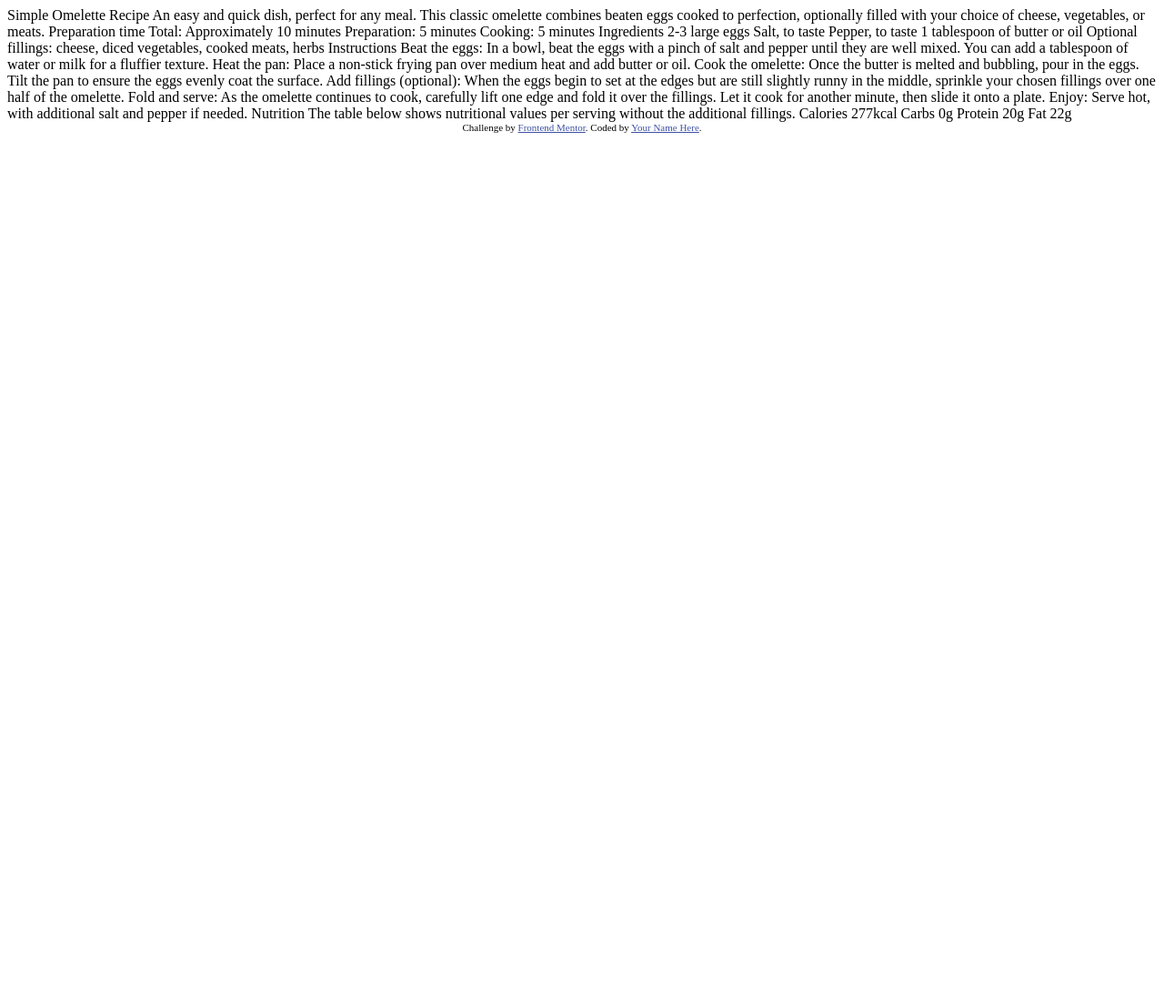
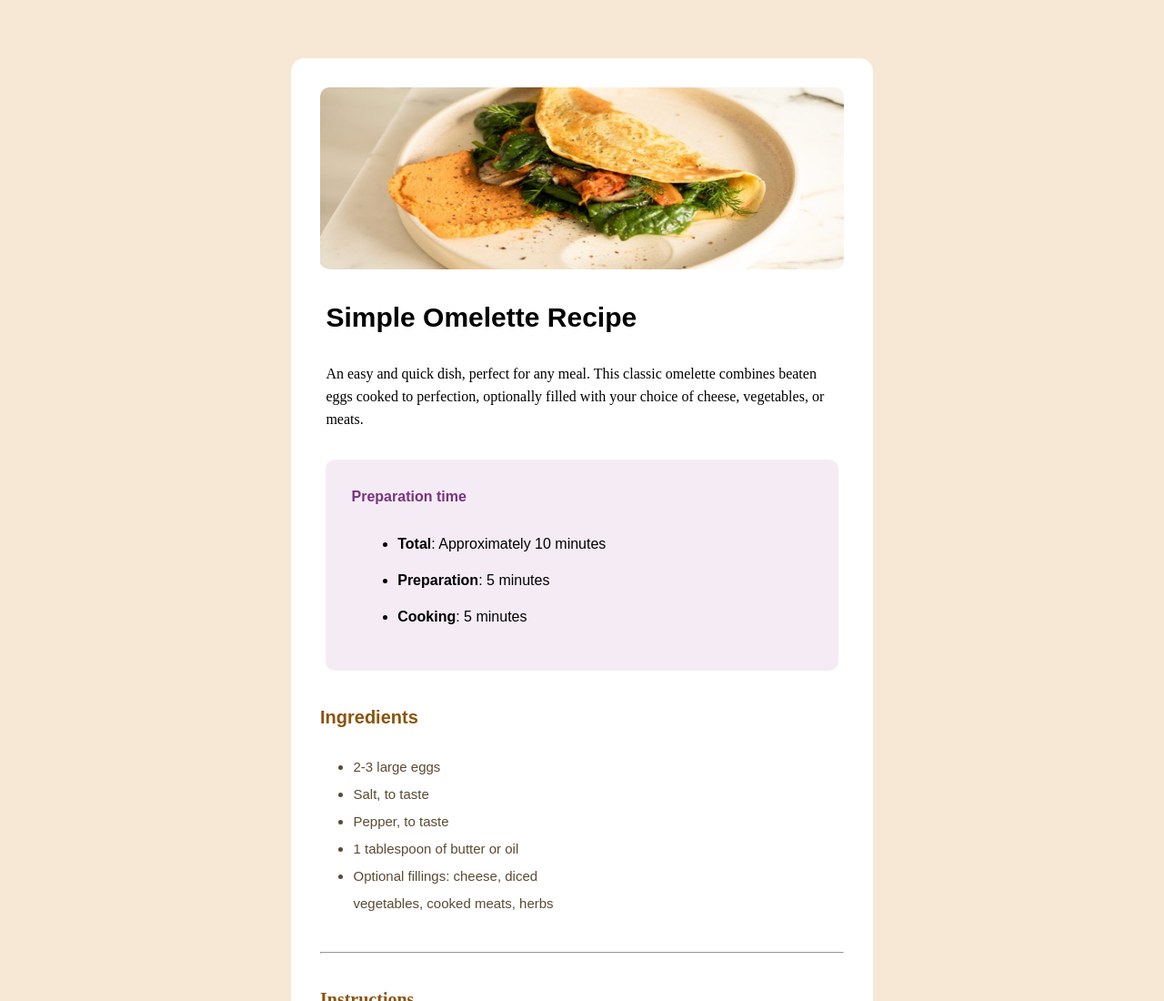
Before and after one commit to latifa-wakili/Recipe-page, a plain HTML site: page index.html in a window 1280 px wide. Shown: the top 1100 px of the page at 91% size. Before the commit the page ends 800 px from the top, so only its background shows below. Drawn offline with Linux system fonts and the light colour scheme.

Commit message:
added responsive

```diff
--- a/index.html
+++ b/index.html
@@ -3,11 +3,9 @@
 <head>
   <meta charset="UTF-8">
   <meta name="viewport" content="width=device-width, initial-scale=1.0"> <!-- displays site properly based on user's device -->
-
   <link rel="icon" type="image/png" sizes="32x32" href="./assets/images/favicon-32x32.png">
-
   <title>Frontend Mentor | Recipe page</title>
-
+  <link rel="stylesheet" href="style.css">
   <!-- Feel free to remove these styles or customise in your own stylesheet 👍 -->
   <style>
     .attribution { font-size: 11px; text-align: center; }
@@ -15,59 +13,77 @@
   </style>
 </head>
 <body>
+ <div class="container">
+<img src="./assets/images/image-omelette.jpeg" alt="">
+<h1>Simple Omelette Recipe</h1>
+<div class="discription">
+  <p>An easy and quick dish, perfect for any meal. This classic omelette combines beaten eggs cooked
+    to perfection, optionally filled with your choice of cheese, vegetables, or meats.</p>
+</div>
+<div class="prepration-time">
+  <h2 id="time">Preparation time</h2>
+<div id="ul"><ul >
+  <li><span>Total</span>: Approximately 10 minutes</li>
+  <li><span>Preparation</span>: 5 minutes</li>
+  <li><span>Cooking</span>: 5 minutes</li>
+</ul></div>
+</div>
 
-  Simple Omelette Recipe
-
-  An easy and quick dish, perfect for any meal. This classic omelette combines beaten eggs cooked
-  to perfection, optionally filled with your choice of cheese, vegetables, or meats.
-
-  Preparation time
-
-  Total: Approximately 10 minutes
-  Preparation: 5 minutes
-  Cooking: 5 minutes
-
-  Ingredients
-
-  2-3 large eggs
-  Salt, to taste
-  Pepper, to taste
-  1 tablespoon of butter or oil
-  Optional fillings: cheese, diced vegetables, cooked meats, herbs
-
-  Instructions
-
-  Beat the eggs: In a bowl, beat the eggs with a pinch of salt and pepper until they are well mixed.
-  You can add a tablespoon of water or milk for a fluffier texture.
-
-  Heat the pan: Place a non-stick frying pan over medium heat and add butter or oil.
-
-  Cook the omelette: Once the butter is melted and bubbling, pour in the eggs. Tilt the pan to ensure
-  the eggs evenly coat the surface.
-
-  Add fillings (optional): When the eggs begin to set at the edges but are still slightly runny in the
-  middle, sprinkle your chosen fillings over one half of the omelette.
-
-  Fold and serve: As the omelette continues to cook, carefully lift one edge and fold it over the
-  fillings. Let it cook for another minute, then slide it onto a plate.
-
-  Enjoy: Serve hot, with additional salt and pepper if needed.
-
-  Nutrition
-
-  The table below shows nutritional values per serving without the additional fillings.
-
-  Calories
-  277kcal
-
-  Carbs
-  0g
-
-  Protein
-  20g
-
-  Fat
-  22g
+<div class="Ingredients">
+  <h2 class="Ingredients-title">Ingredients</h2>
+  <div class="ul-2">
+    <ul>
+      <li>2-3 large eggs</li>
+      <li>Salt, to taste</li>
+      <li>Pepper, to taste</li>
+      <li>1 tablespoon of butter or oil</li>
+      <li>Optional fillings: cheese, diced vegetables, cooked meats, herbs</li>
+    </ul>
+  </div>
+</div>
+<hr>
+<div class="Instructions">
+  <h2 id="Instructions-title">Instructions</h2>
+  <div class="ol">
+    <ol>
+      <li><span>Beat the eggs</span>: In a bowl, beat the eggs with a pinch of salt and pepper until they are well mixed.
+        You can add a tablespoon of water or milk for a fluffier texture.</li>
+      <li> <span>Heat the pan</span>: Place a non-stick frying pan over medium heat and add butter or oil.
+      </li>
+      <li><span>Cook the omelette</span>: Once the butter is melted and bubbling, pour in the eggs. Tilt the pan to ensure
+        the eggs evenly coat the surface.</li>
+      <li><span>Add fillings (optional)</span>: When the eggs begin to set at the edges but are still slightly runny in the
+        middle, sprinkle your chosen fillings over one half of the omelette.</li>
+      <li><span>Fold and serve</span>: As the omelette continues to cook, carefully lift one edge and fold it over the
+        fillings. Let it cook for another minute, then slide it onto a plate.</li>
+      <li><span>Enjoy</span>: Serve hot, with additional salt and pepper if needed.</li>
+    </ol>
+  </div>
+</div>
+<hr>
+<div class="Nutrition">
+  <h2>Nutrition</h2>
+  <p id="detail">The table below shows nutritional values per serving without the additional fillings.</p>
+  <table>
+    <tr >
+      <td>Calories</td>
+      <th>277kcal</th>
+    </tr>
+    <tr>
+      <td>Carbs</td>
+      <th>0g</th>
+    </tr>
+    <tr>
+      <td>Protein</td>
+      <th>20g</th>
+    </tr>
+    <tr>
+      <td>Fat</td>
+      <th>22g</th>
+    </tr>
+  </table>
+</div>
+ </div>
 
   <div class="attribution">
     Challenge by <a href="https://www.frontendmentor.io?ref=challenge" target="_blank">Frontend Mentor</a>.
--- /dev/null
+++ b/style.css
@@ -0,0 +1,210 @@
+* {
+  margin: 0;
+  padding: 0;
+}
+img {
+  height: 200px;
+  width: 100%;
+}
+
+h1{
+  margin-left: 6%;
+  margin-top: 5%;
+  font-family: sans-serif;
+  font-size: 30px;
+  width: 300px;
+}
+
+.discription {
+  margin-top: 5%;
+  margin-left: 6%;
+  font-family: serif;
+  line-height: 25px;
+  margin-right: 6%;
+}
+
+.prepration-time {
+  margin-top: 5%;
+  margin-left: 6%;
+  margin-right: 6%;
+  background-color: rgba(243, 232, 244, 0.836);
+  height: 170px;
+  border-radius: 10px;
+  padding-top: 5%;
+}
+
+#time {
+  font-weight: bolder;
+  font-family: sans-serif;
+  font-size: 16px;
+  margin-left: 5%;
+  color: rgba(96, 14, 104, 0.836);
+}
+
+#ul {
+  font-family: sans-serif;
+  width: 200px;
+  margin-top: 4%;
+  margin-left: 4%;
+  line-height: 30px;
+  padding-left: 10%;
+}
+
+span {
+  font-weight: bold;
+}
+
+.Ingredients-title {
+  margin-top: 6%;
+  font-size: 20px;
+  color: rgb(139, 84, 12);
+}
+
+.ul-2 {
+  margin-top: 4%;
+  margin-left: 6%;
+  width: 250px;
+}
+.Ingredients {
+  line-height: 30px;
+  margin-left: 5%;
+  font-size: 15px;
+  color: rgb(91, 74, 51);
+  font-family: sans-serif;
+}
+
+hr {
+  margin-left: 5%;
+  margin-right: 5%;
+  color: rgb(179, 176, 176);
+  margin-top: 6%;
+}
+
+#Instructions-title {
+  margin-top: 6%;
+  font-size: 20px;
+  color: rgb(139, 84, 12);
+  margin-left: 5%;
+}
+
+.ol{
+  margin-right: 6%;
+  margin-top: 5%;
+  font-family: sans-serif;
+  color: rgb(91, 74, 51);
+  margin-left: 10%;
+  line-height: 25px;
+}
+
+h2 {
+  color: rgb(139, 84, 12);
+}
+
+th {
+  color:  rgb(139, 84, 12);
+}
+
+.Nutrition {
+  margin-left: 5%;
+  margin-top: 5%;
+  color: rgb(91, 74, 51);
+}
+
+#detail {
+  margin-top: 3%;
+}
+
+table{
+  color: rgb(91, 74, 51);
+  margin-top: 5%;
+  width: 90%;
+  border-collapse: collapse;
+  margin-left: 5%;
+  line-height: 40px;
+}
+
+td table{
+margin-left: 15%;
+margin-right: 5%;
+}
+
+table tr{
+  margin-left: 5%;
+  margin-right: 5%;
+  border-bottom: 1px solid gainsboro;
+}
+
+.attribution {
+  margin-top: 15%;
+}
+
+/* Tablet */
+@media (min-width: 768px)  {
+  body{
+  background-color: rgb(247, 232, 213);;
+}
+.container {
+  width: 80%;
+  margin-left: auto;
+  margin-right: auto;
+  margin-top: 5%;
+  border-radius: 15px;
+  background-color: white;
+}
+
+img {
+  margin-top: 5%;
+  margin-left: 5%;
+  margin-left: 5%;
+  border-radius: 10px;
+  width: 90%;
+}
+
+#detail{
+  margin-left: 5%;
+  margin-right: 5%;
+}
+
+.prepration-time {
+  height: 200px;
+}
+
+#ul {
+  width: 300px;
+  line-height: 40px;
+}
+
+h1{
+  width: 350px;
+}
+
+}
+
+/* Desktop */
+@media (min-width: 1024px) {
+  body{
+    background-color: rgb(247, 232, 213);;
+  }
+  .container {
+    width: 50%;
+    margin-left: auto;
+    margin-right: auto;
+    margin-top: 5%;
+    border-radius: 15px;
+    background-color: white;
+  }
+
+  img {
+    margin-top: 5%;
+    margin-left: 5%;
+    margin-left: 5%;
+    border-radius: 10px;
+    width: 90%;
+  }
+
+  #detail{
+    margin-left: 5%;
+    margin-right: 5%;
+  }
+
+}
```
